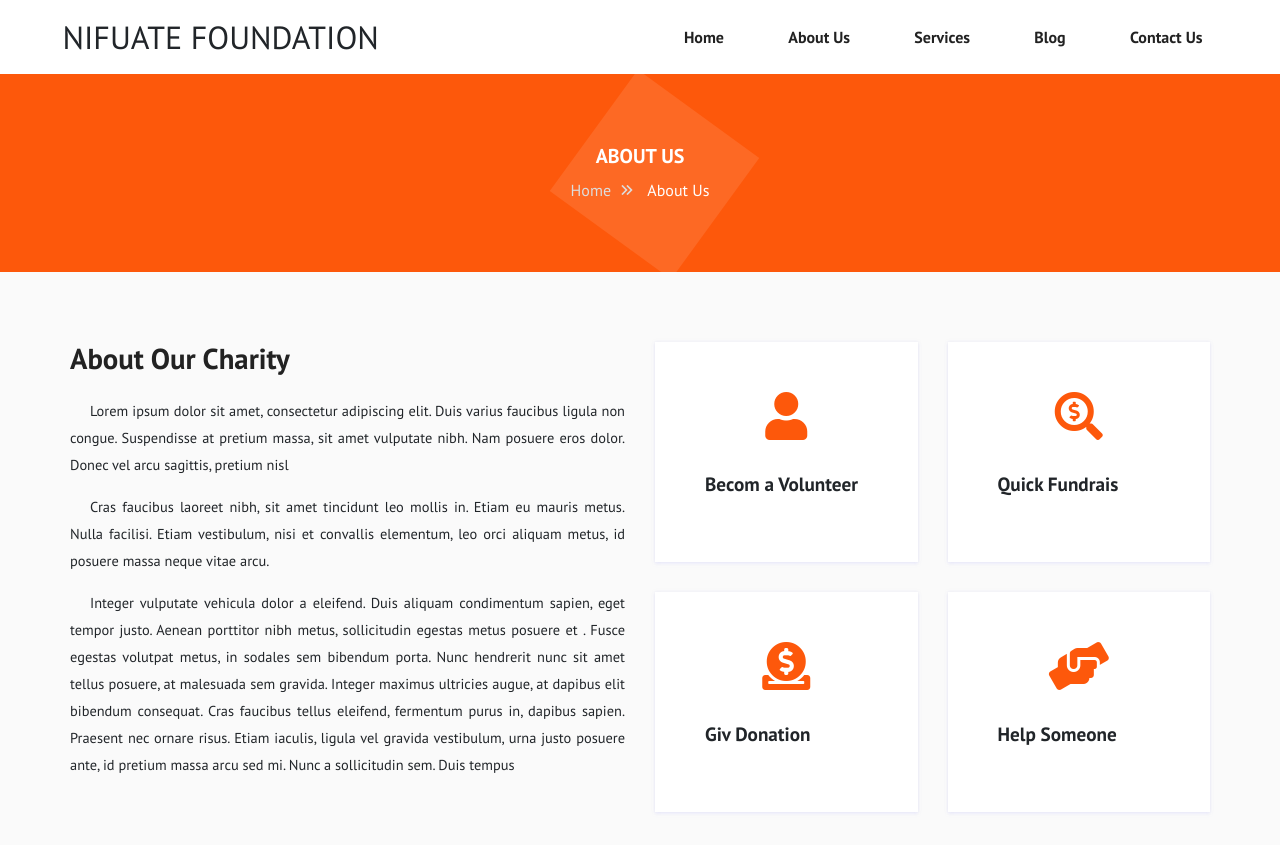
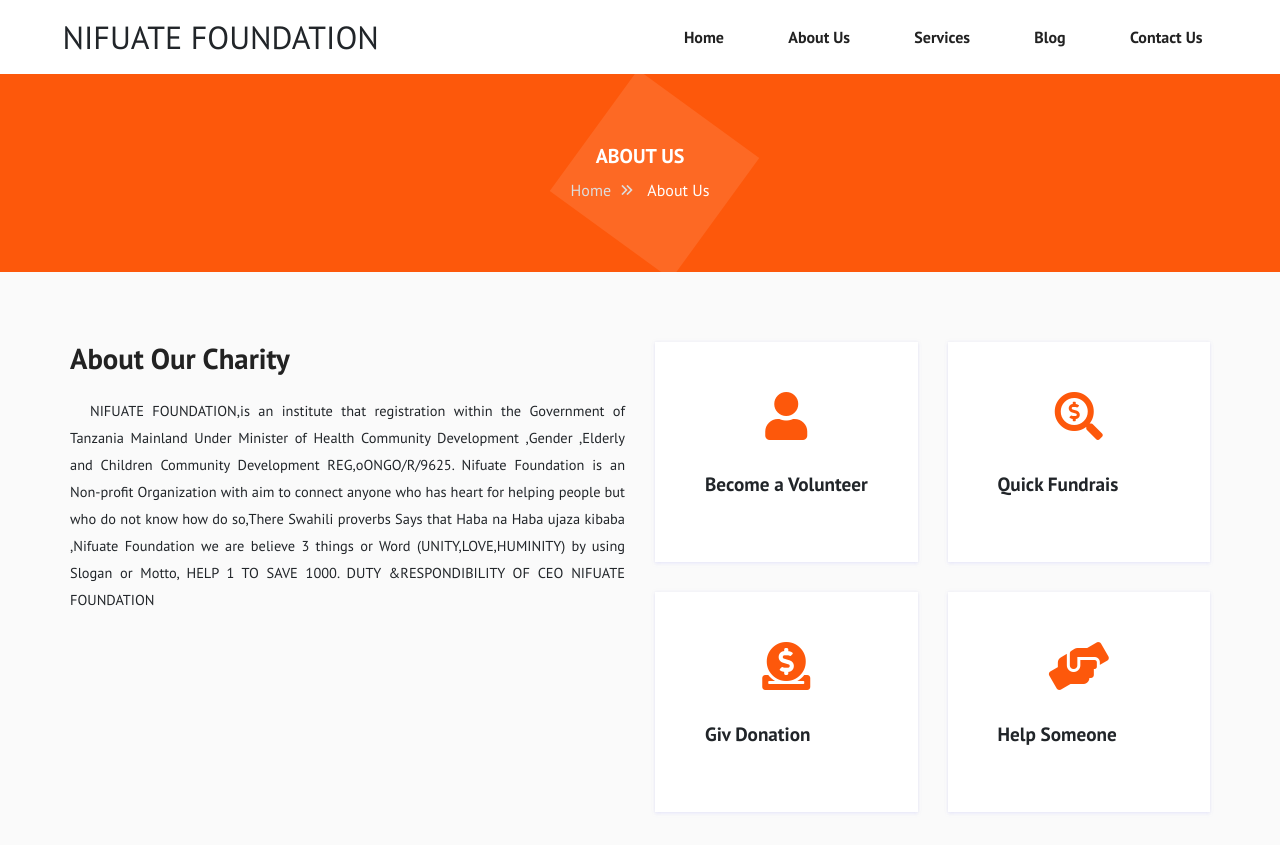
Before and after one commit to mrdeveloper2545/nifuate-website, a plain HTML site: page about-us.html in a window 1280 px wide. Shown: the top 845 px of the page. Drawn offline with Linux system fonts and the light colour scheme; a script that the page names is missing.

Commit message:
add new files

```diff
--- a/about-us.html
+++ b/about-us.html
@@ -67,29 +67,17 @@
             <div class="row">
                 <div class="text-part col-md-6">
                     <h2>About Our Charity</h2>
-                    <p>Lorem ipsum dolor sit amet, consectetur adipiscing elit. Duis varius faucibus
-                        ligula non congue. Suspendisse at pretium massa, sit amet
-                        vulputate nibh. Nam posuere eros dolor. Donec vel arcu sagittis, pretium nisl </p>
-                    <p> Cras faucibus laoreet nibh, sit amet tincidunt leo mollis in. Etiam eu mauris metus.
-                        Nulla facilisi. Etiam vestibulum,
-                        nisi et convallis elementum, leo orci aliquam metus, id posuere massa neque vitae
-                        arcu.</p>
-
-                    <p>Integer vulputate vehicula dolor a eleifend. Duis aliquam condimentum sapien,
-                        eget tempor justo. Aenean porttitor nibh metus, sollicitudin egestas metus posuere et
-                        . Fusce egestas volutpat metus, in sodales sem bibendum porta. Nunc hendrerit nunc sit
-                        amet tellus posuere, at malesuada sem gravida. Integer maximus ultricies augue, at
-                        dapibus elit bibendum consequat. Cras faucibus tellus eleifend, fermentum purus in,
-                        dapibus sapien. Praesent nec ornare risus. Etiam iaculis, ligula vel gravida
-                        vestibulum, urna justo posuere ante,
-                        id pretium massa arcu sed mi. Nunc a sollicitudin sem. Duis tempus </p>
+                    <p>NIFUATE FOUNDATION,is an institute that registration within  the Government of Tanzania Mainland Under Minister of Health Community Development ,Gender ,Elderly and Children Community Development REG,oONGO/R/9625.
+                        Nifuate Foundation is an Non-profit Organization  with aim to connect anyone who has heart  for helping people  but who do not know how do so,There Swahili proverbs Says that Haba na Haba ujaza kibaba ,Nifuate Foundation we are believe 3 things or Word (UNITY,LOVE,HUMINITY) by using Slogan or Motto, HELP  1 TO SAVE 1000.
+                        DUTY &RESPONDIBILITY OF CEO NIFUATE FOUNDATION
+                    </p>
                 </div>
                 <div class="image-part col-md-6">
                     <div class="about-quick-box row">
                         <div class="col-md-6">
                             <div class="about-qcard">
                                 <i class="fas fa-user"></i>
-                                <p>Becom a Volunteer</p>
+                                <p>Become a Volunteer</p>
                             </div>
                         </div>
                         <div class="col-md-6">
--- a/assets/css/style.css
+++ b/assets/css/style.css
@@ -181,7 +181,7 @@ header .nav-items {
   height: 37.5rem;
   overflow: hidden;
   transition: all ease-in-out 0.5s;
-  background-image: url(../images/slider/1.jpg);
+  background-image: url(../images/C1.jpeg);
   background-position: center;
   background-size: cover;
   background-attachment: fixed;
```
Also changed, not shown: contact-us.html (+1 -1 lines), index.html (+12 -15 lines), assets/images/team/1.jpeg (added), assets/images/team/1.jpg (deleted), assets/images/team/2.jpeg (added), assets/images/team/2.jpg (deleted), assets/images/team/3.jpeg (added), assets/images/team/3.jpg (deleted), assets/images/team/4.jpeg (added), assets/images/team/4.jpg (deleted), assets/images/team/5.jpeg (added). Lines whose indentation alone changed are shown as unchanged.
